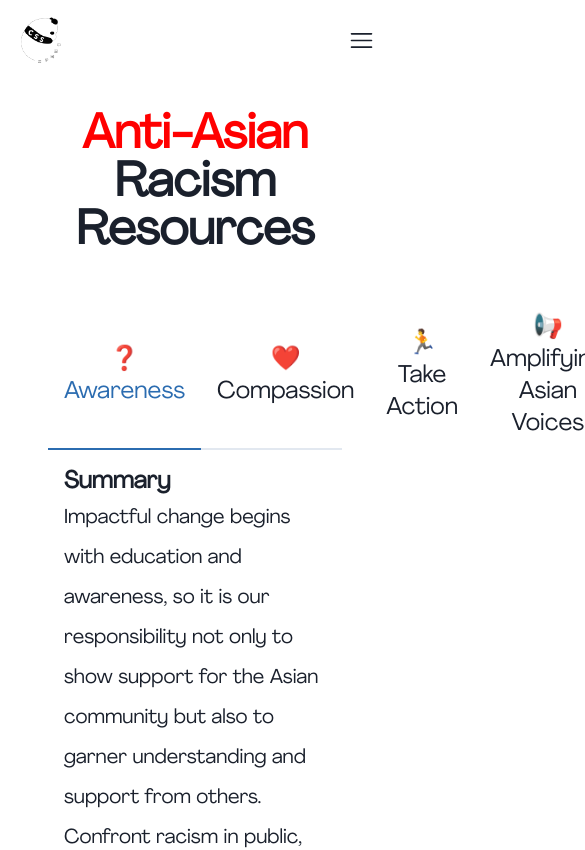
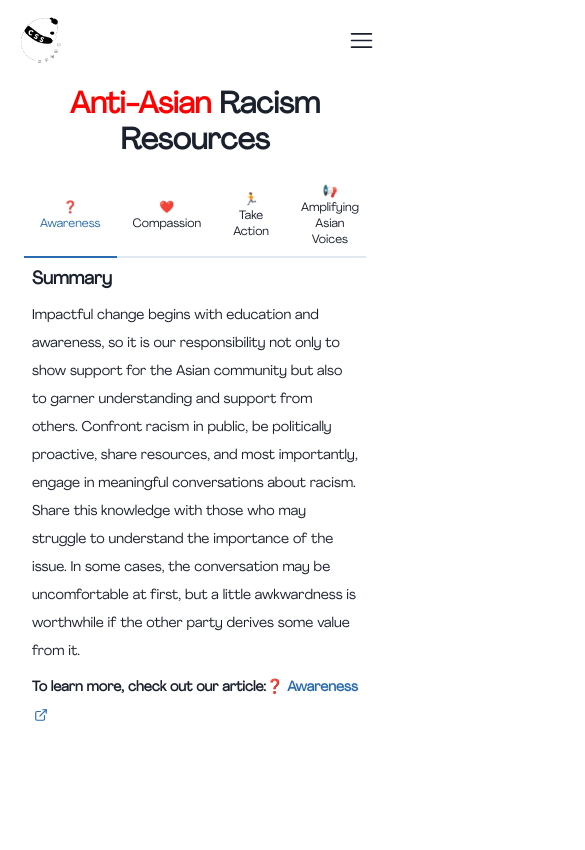
Before and after one commit to allennguyen01/UCalgary-CSS, a React (Vite) app: page /resources/anti-asian-racism in a window 390 px wide. Shown: the top 850 px of the page, 585 px wide, since content can reach past the window. Built offline with nearby package versions, Linux system fonts and the light colour scheme.

Commit message:
Style anti asian racism page for mobile

```diff
--- a/src/pages/AntiAsianRacism.jsx
+++ b/src/pages/AntiAsianRacism.jsx
@@ -42,8 +42,8 @@ const articles = [
 
 export default function AntiAsianRacism() {
   return (
-    <section className="flex flex-col gap-8 m-8">
-      <h1 className="text-5xl text-center font-bold mb-4">
+    <section className="flex flex-col gap-4 lg:gap-8 m-2 lg:m-8">
+      <h1 className="table-caption text-3xl lg:text-5xl text-center font-bold">
         <span className="text-red">Anti-Asian</span> Racism Resources
       </h1>
 
@@ -57,20 +57,20 @@ function TabResources() {
     <Tabs>
       <TabList>
         {articles.map((article) => (
-          <Tab key={article.id}>
-            <Text className="text-2xl">{article.title}</Text>
+          <Tab key={article.id} className="p-0">
+            <Text className="text-xs lg:text-2xl">{article.title}</Text>
           </Tab>
         ))}
       </TabList>
 
       <TabPanels>
         {articles.map((article) => (
-          <TabPanel key={article.id}>
-            <Text className="text-xl leading-loose">
-              <Text className="text-2xl font-bold">Summary</Text>
-              {article.summary}{" "}
+          <TabPanel key={article.id} padding={2}>
+            <Text className="flex flex-col gap-2 lg:gap-4 text-sm/loose lg:text-xl/loose">
+              <Text className="text-lg lg:text-2xl font-bold">Summary</Text>
+              <Text>{article.summary} </Text>
               <Text className="font-bold">
-                For more info, click the link:
+                To learn more, check out our article:
                 <Link href={article.link} isExternal color="blue.600">
                   {article.title} <ExternalLinkIcon mx="2px" />
                 </Link>
```
